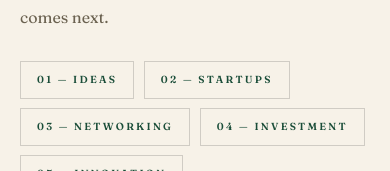
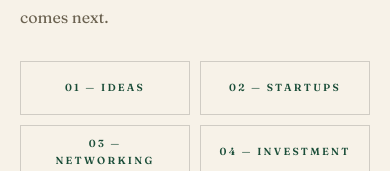
Before and after one commit to product435/BM, a React (Vite) app in the folder Frontend/: page / in a window 390 px wide. Shown: the part 1397-1568 px from the top of the page. Built offline with nearby package versions, Linux system fonts and the light colour scheme; no server answers; the database is empty.

Commit message:
Update the mobile responsiveness

```diff
--- a/Frontend/src/components/AdminLogin.jsx
+++ b/Frontend/src/components/AdminLogin.jsx
@@ -106,7 +106,7 @@ const AdminLogin = () => {
         </div>
         <div style={{ width: '24px', height: '1px', backgroundColor: gold, marginBottom: '24px' }} />
         <div style={{ color: textMuted, letterSpacing: '0.15em', fontSize: '10px', textTransform: 'uppercase', lineHeight: 1.8 }}>
-          POWERING<br/>TOMORROW'S<br/>OPPORTUNITIES
+          POWERING<br />TOMORROW'S<br />OPPORTUNITIES
         </div>
 
         {/* Bottom Left */}
@@ -119,7 +119,7 @@ const AdminLogin = () => {
       {/* Desktop Right Content */}
       <div className="hidden lg:flex" style={{ position: 'absolute', top: 0, bottom: 0, right: '60px', flexDirection: 'column', justifyContent: 'center', zIndex: 10, width: '200px', alignItems: 'flex-end', textAlign: 'right' }}>
         <div style={{ color: gold, fontSize: '26px', fontFamily: '"Fraunces","Georgia",serif', fontStyle: 'italic', marginBottom: '16px', lineHeight: 1.3 }}>
-          “<br/>Enabling ideas<br/>that create impact.
+          “<br />Enabling ideas<br />that create impact.
         </div>
         <div style={{ width: '24px', height: '1px', backgroundColor: gold }} />
 
--- a/Frontend/src/styles/components.css
+++ b/Frontend/src/styles/components.css
@@ -10,7 +10,7 @@
 
 .intro-grid {
   display: grid;
-  grid-template-columns: repeat(12, 1fr);
+  grid-template-columns: repeat(12, minmax(0, 1fr));
   gap: 2.5rem 2rem;
 }
 
@@ -71,6 +71,34 @@
   .intro-copy-col .intro-words {
     margin-top: 1.8rem;
   }
+
+  /* Mobile only: .intro-words is flex-wrap by default (base rule
+     further down this file), so each .intro-word sizes to its own
+     text ("01 — Connections" vs "03 — Funding"), producing visibly
+     uneven box widths on mobile where they wrap into a ragged
+     multi-column arrangement. Switched to a 2-column grid here so
+     all 6 items share identical width/height; no item-specific
+     width/max-width rule exists elsewhere to remove. Selector scoped
+     to .intro-copy-col .intro-words (2 classes, matching the
+     margin-top override just above) rather than bare .intro-words,
+     since the unscoped base rule sits later in this file and would
+     otherwise win on source order despite this being inside a media
+     query. Desktop/tablet keep the original flex-wrap layout. */
+  .intro-copy-col .intro-words {
+    display: grid;
+    grid-template-columns: repeat(2, minmax(0, 1fr));
+    gap: 10px;
+  }
+
+  .intro-copy-col .intro-word {
+    width: 100%;
+    min-height: 3.4rem;
+    box-sizing: border-box;
+    display: flex;
+    align-items: center;
+    justify-content: center;
+    text-align: center;
+  }
 }
 
 .intro-copy {
@@ -282,9 +310,16 @@
      auto margins actually center it within .why-left, matching the
      reference button's centered layout — .why-left itself is left
      untouched (still sticky/positioned for its other children). */
+  /* max-width: 100% guards against real page overflow at narrow
+     widths (e.g. 320px, where the container is ~280px — narrower
+     than the fixed 305px) — confirmed via direct measurement this
+     button was the exact cause of a 5px page-level horizontal
+     overflow at 320px. width stays the primary/preferred size on
+     wider mobile screens where 305px does fit. */
   .why-left .btn {
     display: flex;
     width: 305px;
+    max-width: 100%;
     margin-inline: auto;
   }
 }
@@ -1076,6 +1111,7 @@
 .how-foot .btn {
   margin-left: auto;
   width: 305px;
+  max-width: 100%;
 }
 
 /* ── Guests ────────────────────────────────────────────────── */
@@ -1846,6 +1882,7 @@
 
   .jaipur-ctas .btn--light {
     width: 305px;
+    max-width: 100%;
   }
 
   .jaipur-note {
@@ -2413,6 +2450,7 @@ textarea.field-input {
 
 .cta-final-actions .btn--light {
   width: 305px;
+  max-width: 100%;
 }
 
 .cta-final-meta {
@@ -2500,12 +2538,48 @@ textarea.field-input {
 
 /* ── Responsive: sections ──────────────────────────────────── */
 @media (max-width: 1024px) {
+  /* Real root cause of horizontal page overflow on mobile (confirmed
+     via computed styles, not guessed): .intro-grid is a 12-column
+     grid with gap: 2.5rem 2rem (32px column-gap). 12 columns means
+     11 gaps between them = 11 * 32px = 352px of gap space alone —
+     more than the entire ~280px mobile container width. With no
+     room left for any column, every 1fr track legitimately computes
+     to 0px (confirmed: getComputedStyle(...).gridTemplateColumns
+     was "0px 0px 0px..."), and .intro-title-col/.intro-copy-col (both
+     grid-column: 1/-1 here) then overflow past their zero-width
+     tracks to their own content's natural size — pushing the whole
+     page ~52px wider than the viewport. Both title/copy columns are
+     already full-width/stacked at this breakpoint, so the 12-column
+     structure has no visual purpose here — reducing the column-gap
+     removes the impossible constraint with no visible layout change. */
+  .intro-grid {
+    column-gap: 0;
+  }
+
   .intro-title-col {
     grid-column: 1 / -1;
+    min-width: 0;
   }
 
   .intro-copy-col {
     grid-column: 1 / -1;
+    min-width: 0;
+  }
+
+  /* Same 12-column-grid overflow bug as .intro-grid above (see the
+     comment there): each of these grids uses repeat(12, 1fr) with a
+     2rem column-gap — 11 gaps x 32px = 352px, wider than the ~280px
+     mobile container, so every 1fr track collapses to 0px and the
+     full-width-spanned child (grid-column: 1/-1 below) overflows to
+     its own content size instead. All six are already single-column/
+     stacked at this breakpoint, so zeroing the column-gap here has
+     no visible layout effect. */
+  .why-grid,
+  .funding-grid,
+  .qa-grid,
+  .jaipur-grid,
+  .reg-grid {
+    column-gap: 0;
   }
 
   .why-left {
@@ -2692,6 +2766,7 @@ textarea.field-input {
   .how-foot .btn {
     margin-left: 0;
     width: 305px;
+    max-width: 100%;
   }
 
   .guests-note {
--- a/Frontend/src/styles/globals.css
+++ b/Frontend/src/styles/globals.css
@@ -1276,6 +1276,16 @@ footer[id] {
     padding-block: 1.2rem;
   }
 
+  /* Same 12-column-grid overflow bug fixed for .intro-grid etc. in
+     components.css: repeat(12, 1fr) + 2rem column-gap needs 352px of
+     gap alone (11 gaps x 32px), wider than the mobile container, so
+     tracks collapse to 0px and full-width children overflow to their
+     content size. Zeroed here since .footer-brand/.footer-col are
+     already stacked/half-width at this breakpoint. */
+  .footer-grid {
+    column-gap: 0;
+  }
+
   .footer-brand {
     grid-column: 1 / -1;
   }
```
